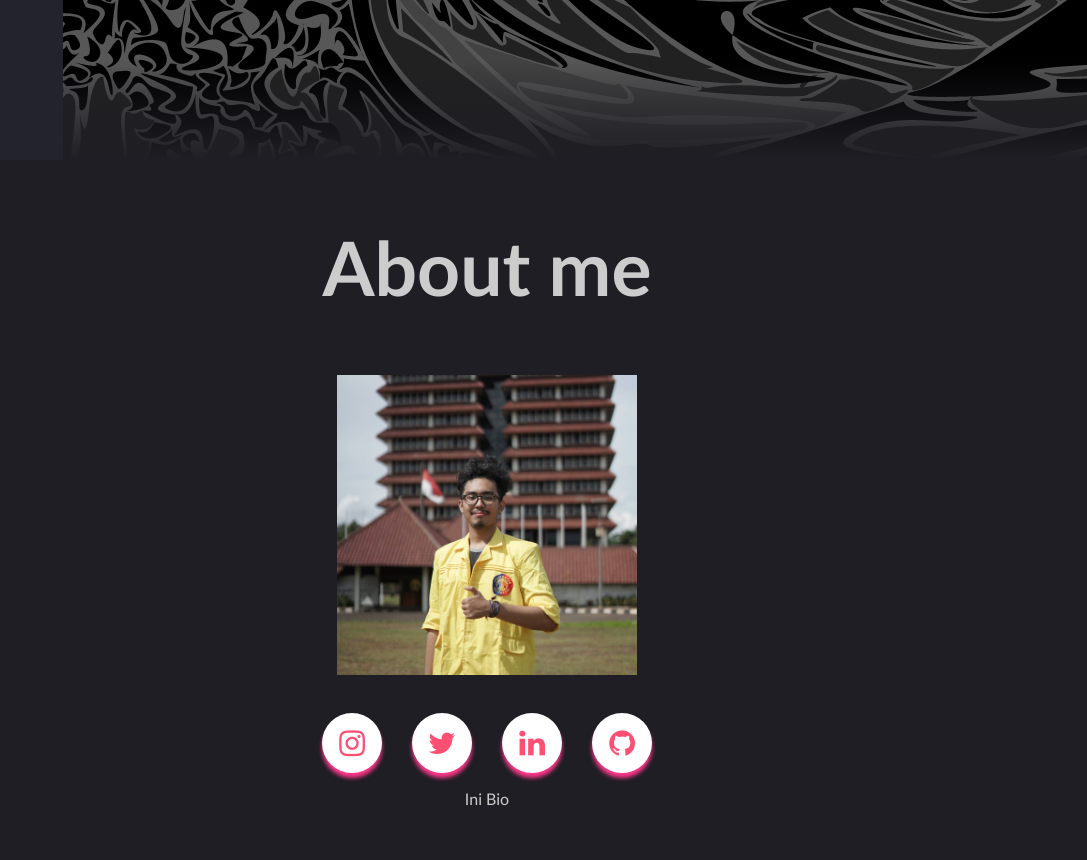
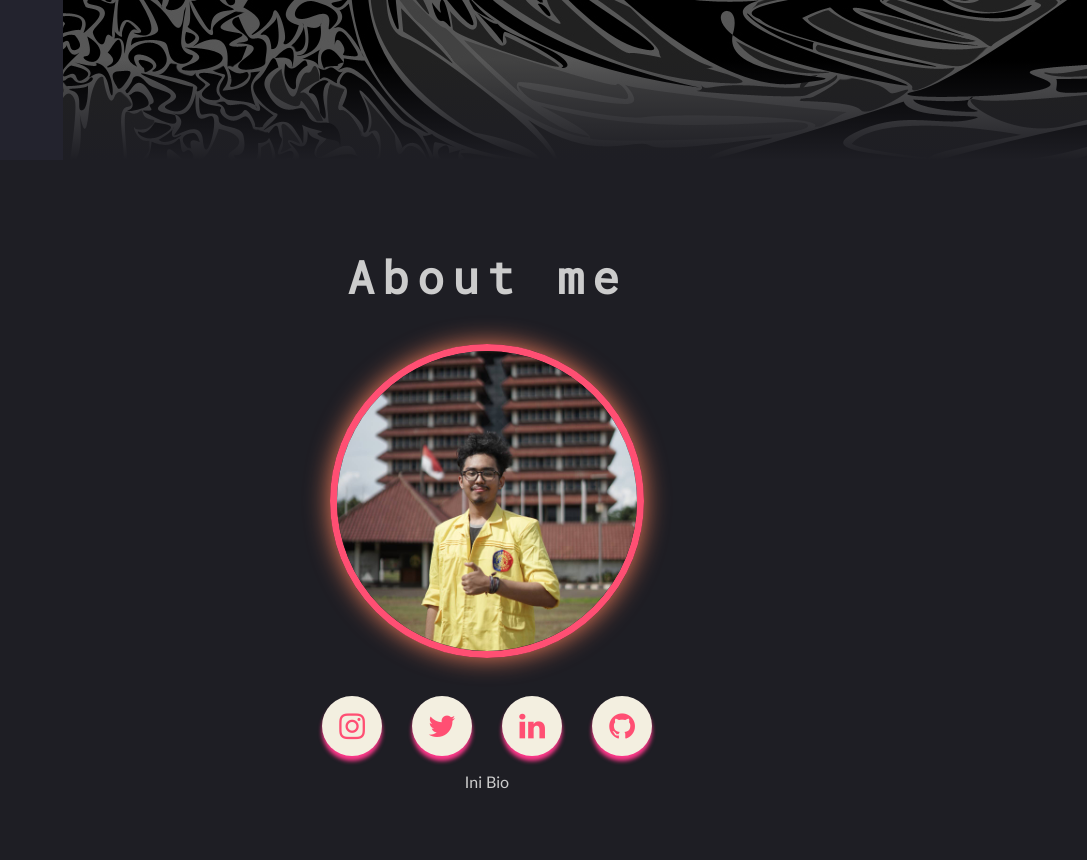
Before and after one commit to fikriazain/PersonalWebsite, a Django app: page / in a window 1280 px wide. Shown: the part 640-1500 px from the top of the page, without its empty margins (193-1280 px from the left). Run offline with Django 3.2, Linux system fonts and the light colour scheme.

Commit message:
newcommit for the day

```diff
--- a/static/css/style.css
+++ b/static/css/style.css
@@ -77,6 +77,8 @@ body::-webkit-scrollbar-thumb{
 
 .link-text {
     display: none;
+    margin: 0   ;
+    padding: 0;
     margin-left: 1rem;
     font-family: 'Calibri';
     font-weight: bold;
@@ -104,8 +106,8 @@ h1 {
     text-decoration: none;
     transition: 0.4s;
 }
-:hover
-.nav-link-ui {
+
+.nav-link-ui:hover {
     background : var(--bg-secondary);
     color: var(--text-secondary);
 }
@@ -214,13 +216,19 @@ section img {
     color: #ff4f73;
 }
 
+.About{
+    margin-top: 50px;
+}
 
 .judul-about {
     display: flex;
     justify-content: center;
-    font-size: 50px;
+    font-size: 30px;
+    font-family: "Roboto Mono";
+    letter-spacing: 8px;
+    align-items: center;
+    flex-direction: column;
 }
-
 
 .profile {
     display: flex;
@@ -231,6 +239,10 @@ section img {
 
 .foto-gua {
     max-width: 300px;
+    border-radius: 50%;
+    border: 7px solid;
+    border-color: #ff4f73;
+    box-shadow: 0 0 25px rgba(252, 130, 93, 0.973);
 }
 
 
@@ -263,7 +275,7 @@ section img {
     height: 60px;
     border-radius: 50px;
     text-align: center;
-    background-color: #ffffff;
+    background-color: #f3efe0;
     transition: .6s;
     box-shadow: 0 5px 4px rgb(255, 56, 139);
 }
--- a/templates/index.html
+++ b/templates/index.html
@@ -11,7 +11,7 @@
     <link rel="stylesheet" type="text/css" href="{% static "css/style.css" %}">
     <link rel="preconnect" href="https://fonts.gstatic.com">
     <link rel="preconnect" href="https://fonts.gstatic.com">
-    <link rel="preconnect" href="https://fonts.gstatic.com">
+    <link href="https://fonts.googleapis.com/css2?family=Roboto+Mono&display=swap" rel="stylesheet">
     <link rel="stylesheet" href="https://stackpath.bootstrapcdn.com/font-awesome/4.7.0/css/font-awesome.min.css">
     <link href="https://fonts.googleapis.com/css2?family=Lobster&display=swap" rel="stylesheet">
 </head>
@@ -84,7 +84,7 @@
                         <li><a href="https://www.instagram.com/fikriazain/"><i class="fa fa-instagram"></i></a></li>
                         <li><a href="https://twitter.com/bangzaiinn/"><i class="fa fa-twitter"></i></a></li>
                         <li><a href="https://www.linkedin.com/in/fikri-aufaa-zain-0966611b2/"><i class="fa fa-linkedin"></i></a></li>
-                        <li><a href="https://www.linkedin.com/in/fikri-aufaa-zain-0966611b2/"><i class="fa fa-github"></i></a></li>
+                        <li><a href="https://github.com/fikriazain/"><i class="fa fa-github"></i></a></li>
                     </ul>
                 </div>
 
```
